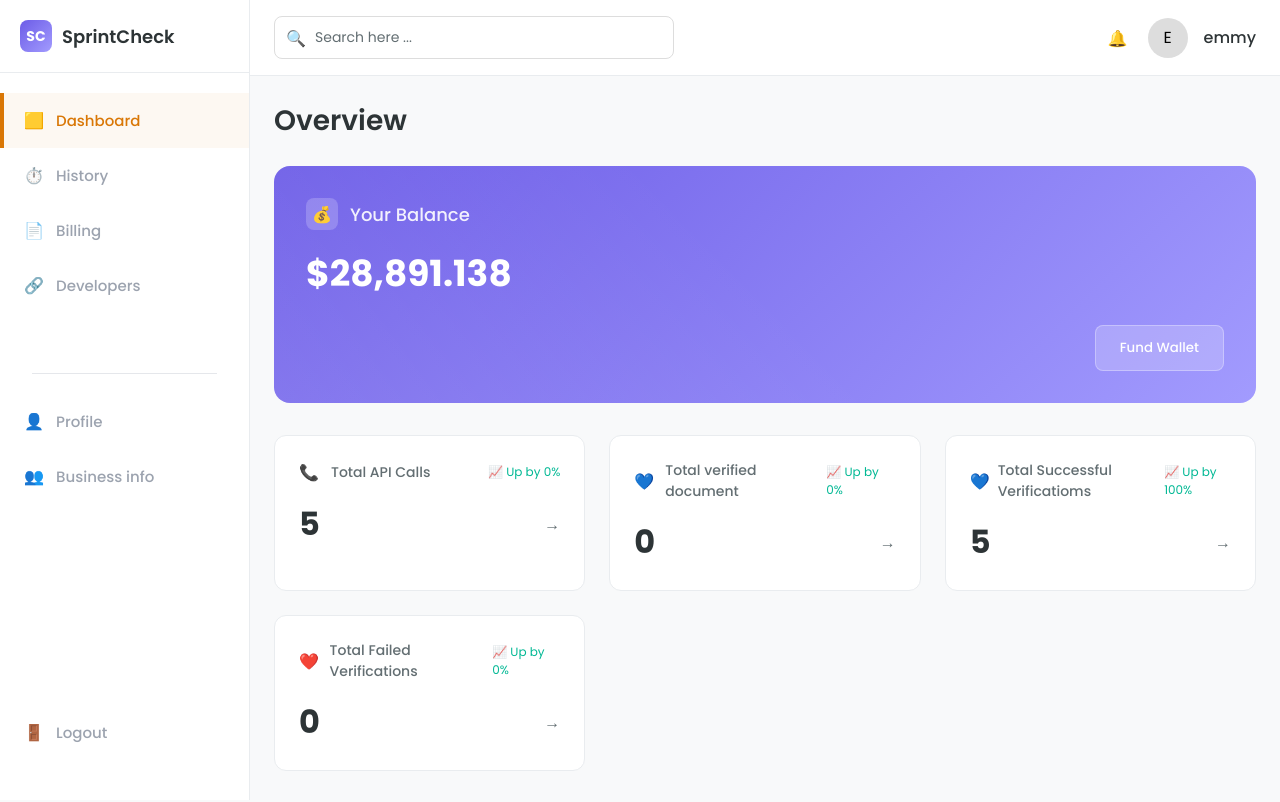
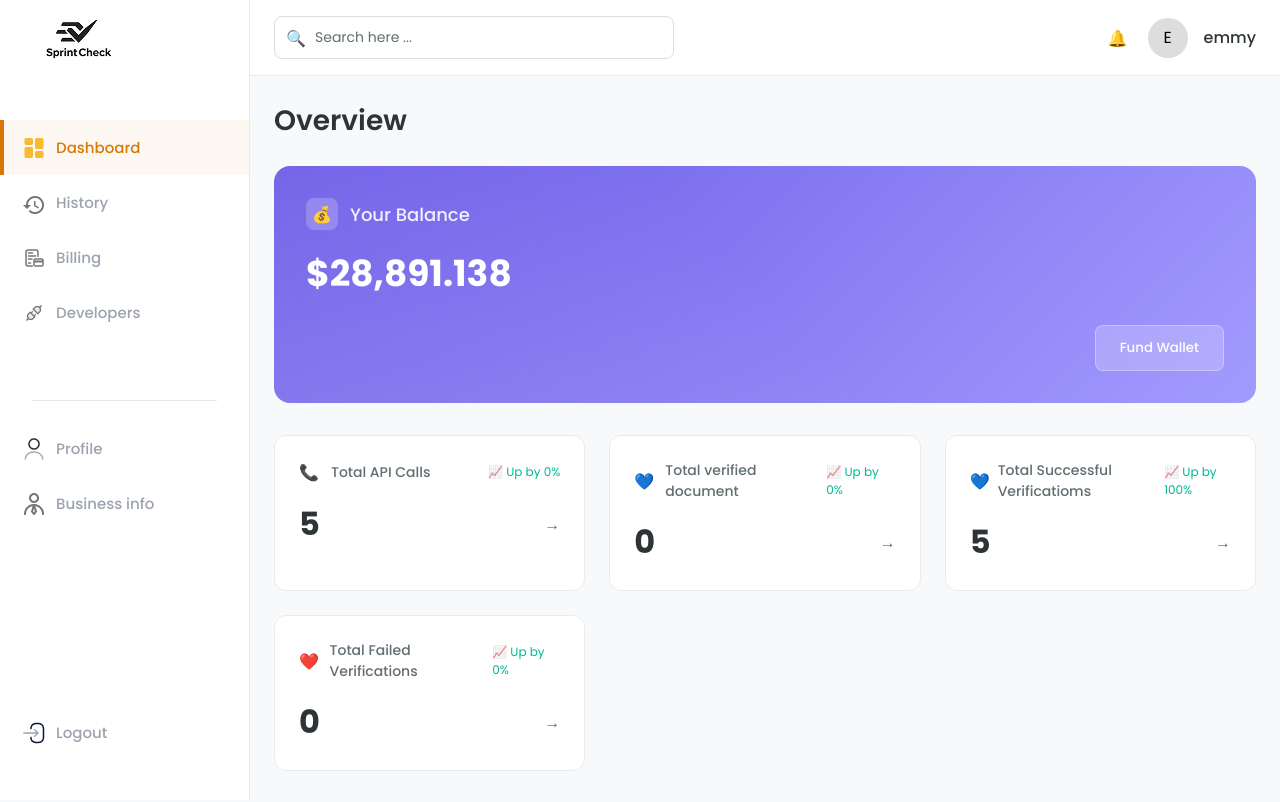
Before and after one commit to 5Star-Inn-Company-Frontend/Sprint-Check, a React (Vite) app: page /dashboard in a window 1280 px wide. Shown: the top 802 px of the page. Built offline with nearby package versions, Linux system fonts and the light colour scheme.

Commit message:
updateDashboard

```diff
--- a/src/App.jsx
+++ b/src/App.jsx
@@ -7,18 +7,16 @@ import VerificationCode from "./pages/AuthVerifyCode";
 import Dashboard from "./pages/Dashboard";
 function App() {
   return (
-
     <Router>
       <Routes>
         <Route path="/" element={<Login />} />
-        <Route path="/dashboard" element={<Dashboard/>}/>
+        <Route path="/dashboard" element={<Dashboard />} />
         <Route path="/signup" element={<Signup />} />
         <Route path="/forgot-password" element={<ForgotPassword />} />
         <Route path="/reset-password" element={<ResetPassword />} />
         <Route path="/verify-code" element={<VerificationCode />} />
       </Routes>
     </Router>
-
   );
 }
 
--- a/src/pages/Dashboard.jsx
+++ b/src/pages/Dashboard.jsx
@@ -1,5 +1,12 @@
 import React, { useState, useEffect } from "react";
-
+import logo from "../assets/dashboardAssets/WhatsApp Image 2025-05-15 at 11.15.05_db0fe0fa 1.png";
+import dashboardIcon from "../assets/dashboardAssets/element-4.png";
+import historyIcon from "../assets/dashboardAssets/Calendar.png";
+import billingIcon from "../assets/dashboardAssets/stash_billing-info.png";
+import nav_icon from "../assets/dashboardAssets/Chart.png";
+import profileIcon from "../assets/dashboardAssets/user.png";
+import BusinessIcon from "../assets/dashboardAssets/icon-park-outline_user-business.png";
+import logOutIcon from "../assets/dashboardAssets/login.png";
 const Dashboard = () => {
   const [isMobile, setIsMobile] = useState(false);
   const [sidebarOpen, setSidebarOpen] = useState(false);
@@ -74,30 +81,14 @@ const Dashboard = () => {
 
         .sidebar-header {
           padding: 20px;
-          border-bottom: 1px solid #e9ecef;
           display: flex;
           align-items: center;
           gap: 10px;
         }
 
-        .logo {
-          width: 32px;
-          height: 32px;
-          background: linear-gradient(135deg, #6c5ce7, #a29bfe);
-          border-radius: 8px;
-          display: flex;
-          align-items: center;
-          justify-content: center;
-          color: white;
-          font-weight: bold;
-          font-size: 14px;
-        }
 
-        .logo-text {
-          font-size: 18px;
-          font-weight: 600;
-          color: #2d3436;
-        }
+
+
 
         .nav-menu {
           flex: 1;
@@ -731,26 +722,36 @@ const Dashboard = () => {
         }`}
       >
         <div className="sidebar-header">
-          <div className="logo">SC</div>
-          <span className="logo-text">SprintCheck</span>
+          <div className="logo">
+            <img src={logo} alt="logo" />
+          </div>
         </div>
 
         <nav className="nav-menu">
           <div className="nav-section">
             <div className="nav-item active">
-              <div className="nav-icon">🟨</div>
+              <div className="nav-icon">
+                {" "}
+                <img src={dashboardIcon} alt="icon" />
+              </div>
               Dashboard
             </div>
             <div className="nav-item">
-              <div className="nav-icon">⏱️</div>
+              <div className="nav-icon">
+                <img src={historyIcon} alt="icon" />
+              </div>
               History
             </div>
             <div className="nav-item">
-              <div className="nav-icon">📄</div>
+              <div className="nav-icon">
+                <img src={billingIcon} alt="icon" />
+              </div>
               Billing
             </div>
             <div className="nav-item">
-              <div className="nav-icon">🔗</div>
+              <div className="nav-icon">
+                <img src={nav_icon} alt="icon" />
+              </div>
               Developers
             </div>
           </div>
@@ -759,18 +760,27 @@ const Dashboard = () => {
 
           <div className="nav-section">
             <div className="nav-item">
-              <div className="nav-icon">👤</div>
+              <div className="nav-icon">
+                {" "}
+                <img src={profileIcon} alt="icon" />
+              </div>
               Profile
             </div>
             <div className="nav-item">
-              <div className="nav-icon">👥</div>
+              <div className="nav-icon">
+                {" "}
+                <img src={BusinessIcon} alt="icon" />
+              </div>
               Business info
             </div>
           </div>
 
           <div className="nav-bottom">
             <div className="nav-item">
-              <div className="nav-icon">🚪</div>
+              <div className="nav-icon">
+                {" "}
+                <img src={logOutIcon} alt="icon" />
+              </div>
               Logout
             </div>
           </div>
```
Lines whose indentation alone changed are shown as unchanged.
